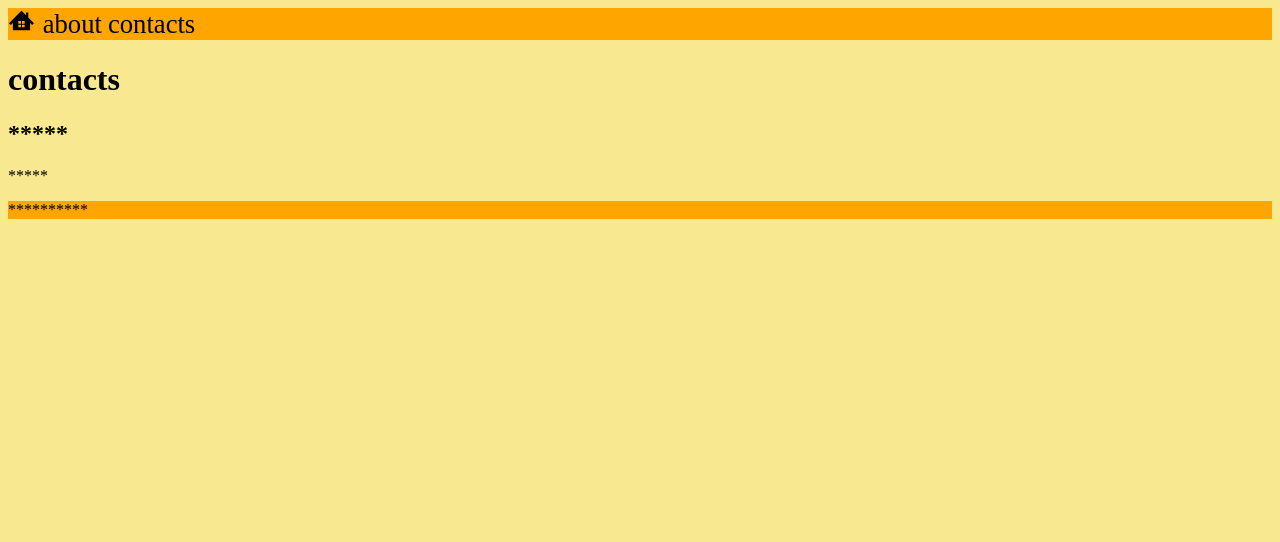
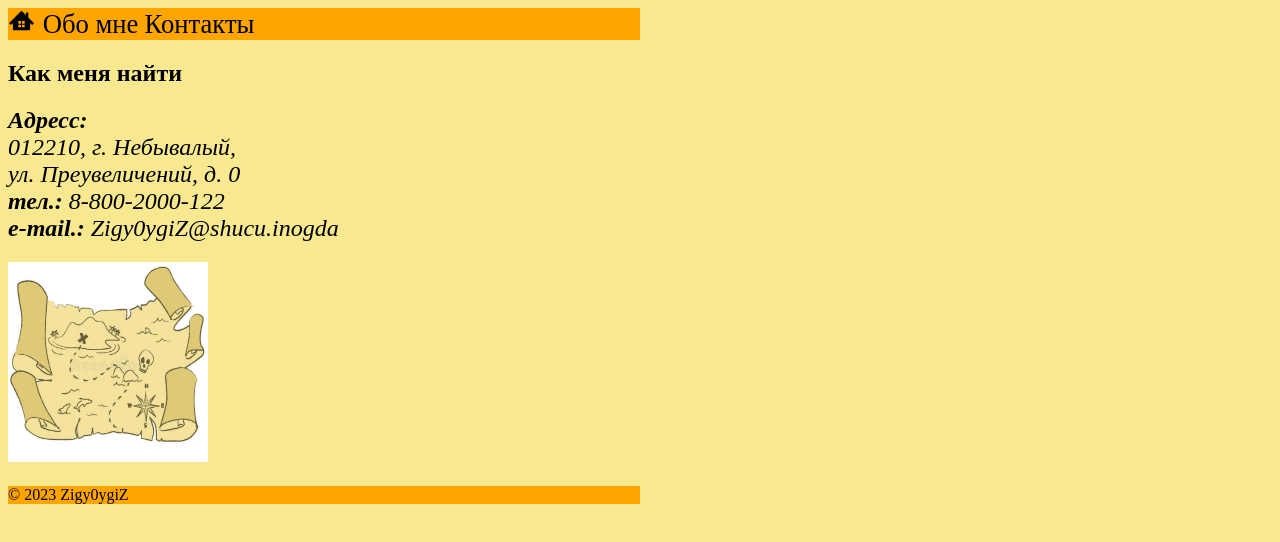
Before and after one commit to zigy0ygiz/my_first_website, a plain HTML site: page pages/contacts.html in a window 1280 px wide. Drawn offline with Linux system fonts and the light colour scheme.

Commit message:
add page contacts

```diff
--- a/pages/contacts.html
+++ b/pages/contacts.html
@@ -7,6 +7,7 @@
         header{
             background-color: orange;
             color: black;
+            width: 50%;
         }
         a{
             color: black;
@@ -32,6 +33,7 @@
     </style>
 </head>
 <body>
+    <!--Навигация-->
     <header>
         <a href="../index.html">
             <svg width="25px" height="25px" viewBox="0 0 512 512">
@@ -45,20 +47,26 @@
             </g>
             </svg>
         </a>
-        <a href="about.html">about</a>
-        <a href="#">contacts</a>
+        <a href="about.html">Обо мне</a>
+        <a href="#">Контакты</a>
     </header>
-    <main>
-        <h1>contacts</h1>
-
-        <section>
-                <h1>*****</h1>
-                <p>*****</p>
-        </section>
+    <!--Основной раздел-->
+    <main style="width: 50%; margin-bottom: 20px">
+        <h2>Как меня найти</h2>
+        <!--Адресс-->
+        <address style="margin-bottom: 20px; font-size: 18pt;">
+            <b>Адресс:</b><br>
+            012210, г. Небывалый,<br>
+            ул. Преувеличений, д. 0<br>
+            <b>тел.:</b> 8-800-2000-122<br>
+            <b>e-mail.:</b> Zigy0ygiZ@shucu.inogda
+        </address>
+        <!--Карта для помощи в поиске-->
+        <img src="../images/7f08a7fbb60acb4e19ab381c44c9dfbb.jpeg" width="200px" height="200px" margin-bottom: 20px;>
     </main>
 
-    <footer>
-        **********
+    <footer style="width: 50%;">
+        <span>&copy;&nbsp;2023 Zigy0ygiZ</span>
     </footer>
 </body>
 </html>
```
Also changed, not shown: images/7f08a7fbb60acb4e19ab381c44c9dfbb.jpeg (added).
